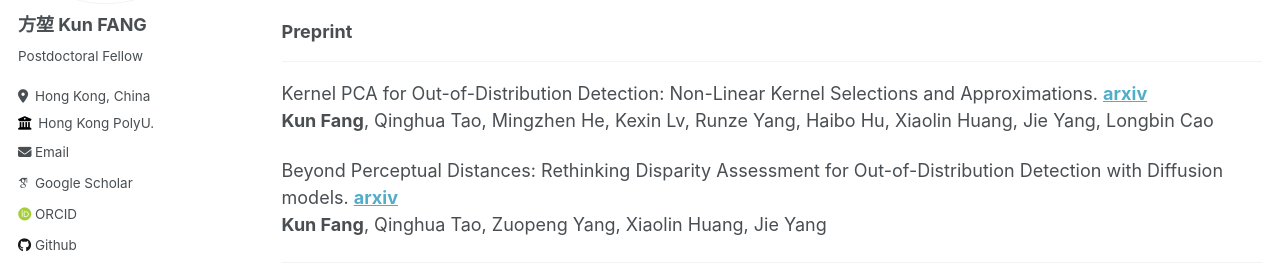
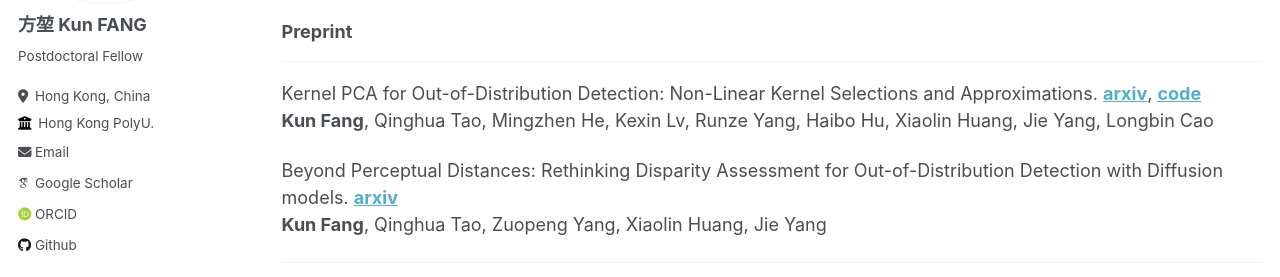
Before and after one commit to fanghenshaometeor/fanghenshaometeor.github.io, a Jekyll site: the page built from _pages/publications.md, in a window 1280 px wide and 900 px high. Shown: the part 236-513 px from the top of the window. Built offline with Jekyll 4.4.1, drawn with Linux system fonts in a browser that asks for light colours; some web fonts are replaced.

Commit message:
update-pub

```diff
--- a/_pages/publications.md
+++ b/_pages/publications.md
@@ -20,7 +20,7 @@ author_profile: true
 ### Preprint
 ---
 
-Kernel PCA for Out-of-Distribution Detection: Non-Linear Kernel Selections and Approximations. **[arxiv](https://arxiv.org/abs/2505.15284)**
+Kernel PCA for Out-of-Distribution Detection: Non-Linear Kernel Selections and Approximations. **[arxiv](https://arxiv.org/abs/2505.15284)**, **[code](https://github.com/fanghenshaometeor/ood-kpca-extension)**
 **Kun Fang**, Qinghua Tao, Mingzhen He, Kexin Lv, Runze Yang, Haibo Hu, Xiaolin Huang, Jie Yang, Longbin Cao
 
 Beyond Perceptual Distances: Rethinking Disparity Assessment for Out-of-Distribution Detection with Diffusion models. **[arxiv](https://arxiv.org/abs/2409.10094)**
```
